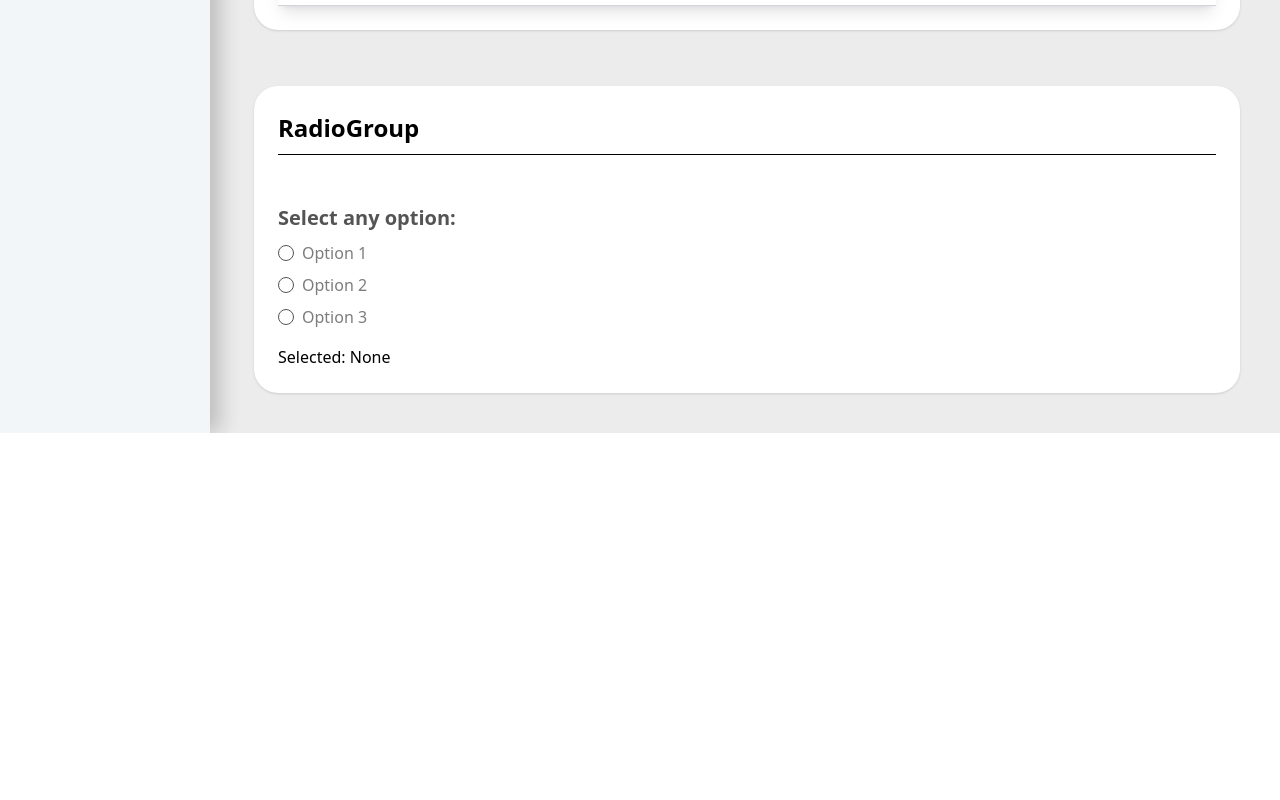
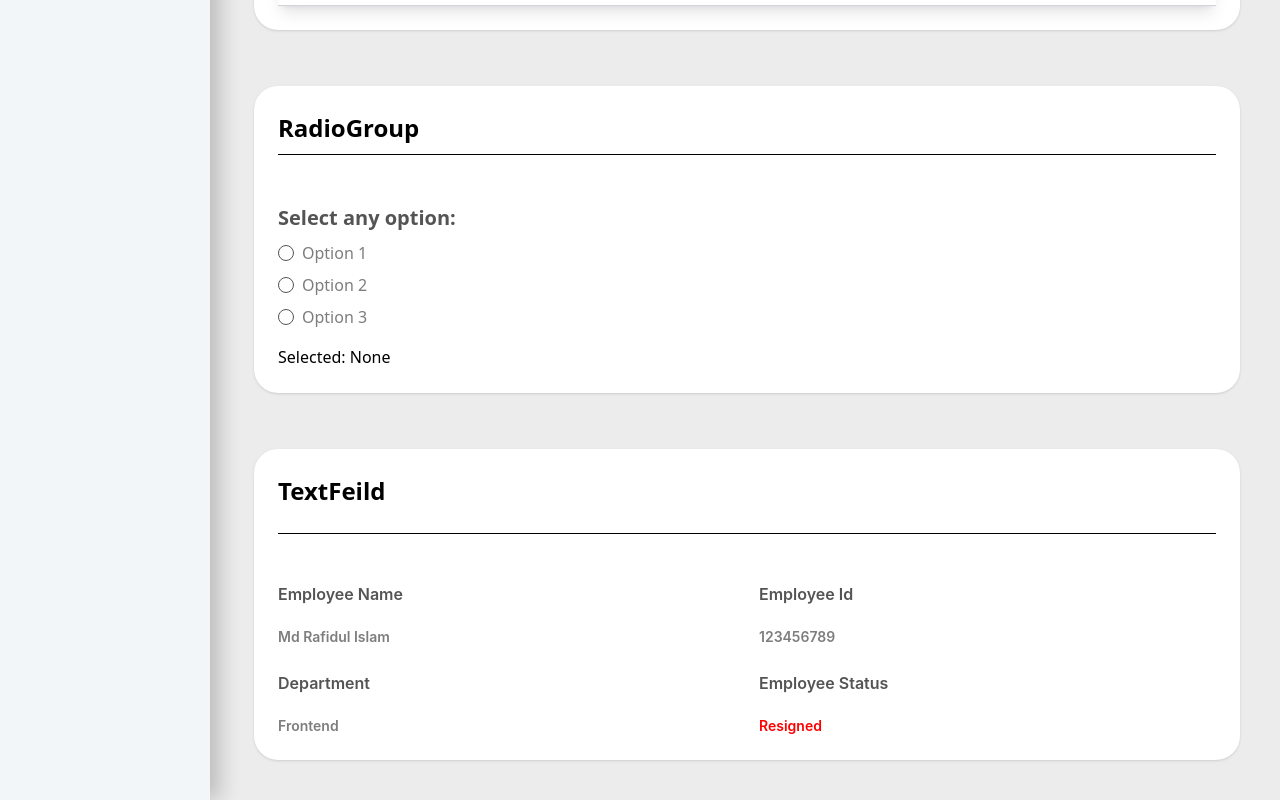
Before and after one commit to Rafidulemon/hr_mgt, a React (Vite) app: page /atoms in a window 1280 px wide. Shown: the part 4197-4997 px from the top of the page. Before the commit the page ends 4630 px from the top, so only its background shows below. Built offline with nearby package versions, Linux system fonts and the light colour scheme.

Commit message:
TextFeild component completed

```diff
--- a/src/components/atoms/TextFeild/TextFeild.tsx
+++ b/src/components/atoms/TextFeild/TextFeild.tsx
@@ -3,28 +3,52 @@ type Props = {
   text: string;
   labelColor?: string;
   textColor?: string;
+  labelFontFamily?: string;
+  textFontFamily?: string;
+  labelFontWeight?: number;
   labelFontSize?: string;
+  textFontWeight?: number;
   textFontSize?: string;
-  textFontWeight?: string;
-  textFontSize?: string;
-  gap?: string;
+  className?: string;
 };
-export default function TextFeild(props: Props) {
+const TextFeild = (props: Props) => {
   const {
     label,
     text,
     labelColor = "#555454",
-    labelFontWeight = "bold",
+    textColor = "#7E7D7D",
+    labelFontFamily = "Inter, sans-serif",
+    textFontFamily = "Inter, sans-serif",
+    labelFontWeight = 600,
     labelFontSize = "16px",
-    textColor = "#7E7D7D",
-    textFontWeight = "normal",
+    textFontWeight = 600,
     textFontSize = "14px",
-    gap = "20px",
+    className,
   } = props;
   return (
-    <div className={`flex flex-col gap-${gap}`}>
-      <p>{label}</p>
-      <p>{text}</p>
+    <div className={`flex flex-col gap-[20px] ${className}`}>
+      <p
+        style={{
+          color: labelColor,
+          fontWeight: labelFontWeight,
+          fontSize: labelFontSize,
+          fontFamily: labelFontFamily,
+        }}
+      >
+        {label}
+      </p>
+      <p
+        style={{
+          color: textColor,
+          fontWeight: textFontWeight,
+          fontSize: textFontSize,
+          fontFamily: textFontFamily,
+        }}
+      >
+        {text}
+      </p>
     </div>
   );
-}
+};
+
+export default TextFeild;
--- a/src/pages/atoms/index.tsx
+++ b/src/pages/atoms/index.tsx
@@ -1,20 +1,20 @@
+import { zodResolver } from "@hookform/resolvers/zod";
+import { useState } from "react";
+import { useForm, type FieldError } from "react-hook-form";
+import { z } from "zod";
 import Button from "../../components/atoms/buttons/Button";
 import { Card } from "../../components/atoms/frame/Card";
-import TextInput from "../../components/atoms/inputs/TextInput";
-import PasswordInput from "../../components/atoms/inputs/PasswordInput";
-import { type FieldError } from "react-hook-form";
-import TextArea from "../../components/atoms/inputs/TextArea";
-import { useState } from "react";
+import { CardWithHeader } from "../../components/atoms/frame/CardWithHeader";
 import { Modal } from "../../components/atoms/frame/Modal";
 import EmailInput from "../../components/atoms/inputs/EmailInput";
-import { useForm } from "react-hook-form";
-import { z } from "zod";
-import { zodResolver } from "@hookform/resolvers/zod";
+import PasswordInput from "../../components/atoms/inputs/PasswordInput";
+import RadioGroup from "../../components/atoms/inputs/RadioGroup";
+import TextArea from "../../components/atoms/inputs/TextArea";
+import TextInput from "../../components/atoms/inputs/TextInput";
+import Table from "../../components/atoms/tables/Table";
 import Text from "../../components/atoms/Text/Text";
+import TextFeild from "../../components/atoms/TextFeild/TextFeild";
 import Header from "../../components/navigations/Header";
-import { CardWithHeader } from "../../components/atoms/frame/CardWithHeader";
-import Table from "../../components/atoms/tables/Table";
-import RadioGroup from "../../components/atoms/inputs/RadioGroup";
 
 const mockError: FieldError = {
   type: "required",
@@ -55,14 +55,63 @@ function Atoms() {
     setSelectedValue(value);
   };
 
-  const headers = ["ID", "Application_Date", "Leave_Type", "From", "To", "Status"];
+  const headers = [
+    "ID",
+    "Application_Date",
+    "Leave_Type",
+    "From",
+    "To",
+    "Status",
+  ];
   const rows = [
-    { ID: "10001", Application_Date: "10/12/2024", Leave_Type: "Sick", From: "10/12/2024", To: "10/12/2024", Status: "Pending" },
-    { ID: "10001", Application_Date: "10/12/2024", Leave_Type: "Casual", From: "10/12/2024", To: "10/12/2024", Status: "Pending" },
-    { ID: "10001", Application_Date: "10/12/2024", Leave_Type: "Casual", From: "10/12/2024", To: "10/12/2024", Status: "Pending" },
-    { ID: "10001", Application_Date: "10/12/2024", Leave_Type: "Casual", From: "10/12/2024", To: "10/12/2024", Status: "Pending" },
-    { ID: "10001", Application_Date: "10/12/2024", Leave_Type: "Casual", From: "10/12/2024", To: "10/12/2024", Status: "Pending" },
-    { ID: "10001", Application_Date: "10/12/2024", Leave_Type: "Casual", From: "10/12/2024", To: "10/12/2024", Status: "Pending" },
+    {
+      ID: "10001",
+      Application_Date: "10/12/2024",
+      Leave_Type: "Sick",
+      From: "10/12/2024",
+      To: "10/12/2024",
+      Status: "Pending",
+    },
+    {
+      ID: "10001",
+      Application_Date: "10/12/2024",
+      Leave_Type: "Casual",
+      From: "10/12/2024",
+      To: "10/12/2024",
+      Status: "Pending",
+    },
+    {
+      ID: "10001",
+      Application_Date: "10/12/2024",
+      Leave_Type: "Casual",
+      From: "10/12/2024",
+      To: "10/12/2024",
+      Status: "Pending",
+    },
+    {
+      ID: "10001",
+      Application_Date: "10/12/2024",
+      Leave_Type: "Casual",
+      From: "10/12/2024",
+      To: "10/12/2024",
+      Status: "Pending",
+    },
+    {
+      ID: "10001",
+      Application_Date: "10/12/2024",
+      Leave_Type: "Casual",
+      From: "10/12/2024",
+      To: "10/12/2024",
+      Status: "Pending",
+    },
+    {
+      ID: "10001",
+      Application_Date: "10/12/2024",
+      Leave_Type: "Casual",
+      From: "10/12/2024",
+      To: "10/12/2024",
+      Status: "Pending",
+    },
   ];
   return (
     <div className="flex flex-col gap-10 w-full min-h-screen">
@@ -70,9 +119,7 @@ function Atoms() {
         <h1 className="text-center">Components</h1>
       </div>
       <Card className="h-[300px] p-6 gap-2 grid grid-cols-2 mt-4">
-        <span className="col-span-2 text-[24px] font-bold">
-          Auth Header
-        </span>
+        <span className="col-span-2 text-[24px] font-bold">Auth Header</span>
         <line className="col-span-2 w-full border-b border-black mb-6" />
         <div className="col-span-2">
           <Header />
@@ -293,11 +340,7 @@ function Atoms() {
         <span className="col-span-2 text-[24px] font-bold">Tables</span>
         <line className="col-span-2 w-full border-b border-black mb-6" />
         <div className="col-span-2">
-          <Table
-            headers={headers}
-            rows={rows}
-            className="shadow-lg"
-          />
+          <Table headers={headers} rows={rows} className="shadow-lg" />
         </div>
       </Card>
 
@@ -321,6 +364,24 @@ function Atoms() {
           </p>
         </div>
       </Card>
+
+      <Card className="h-[300px] p-6 gap-6 grid grid-cols-2 mt-4">
+        <span className="col-span-2 text-[24px] font-bold">TextFeild</span>
+        <line className="col-span-2 w-full border-b border-black mb-6" />
+
+        <div className="col-span-1 w-full">
+          <TextFeild text="Md Rafidul Islam" label="Employee Name" />
+        </div>
+        <div className="col-span-1 w-full">
+          <TextFeild text="123456789" label="Employee Id" />
+        </div>
+        <div className="col-span-1 w-full">
+          <TextFeild text="Frontend" label="Department" />
+        </div>
+        <div className="col-span-1 w-full">
+          <TextFeild text="Resigned" label="Employee Status" textColor="red" />
+        </div>
+      </Card>
     </div>
   );
 }
```
